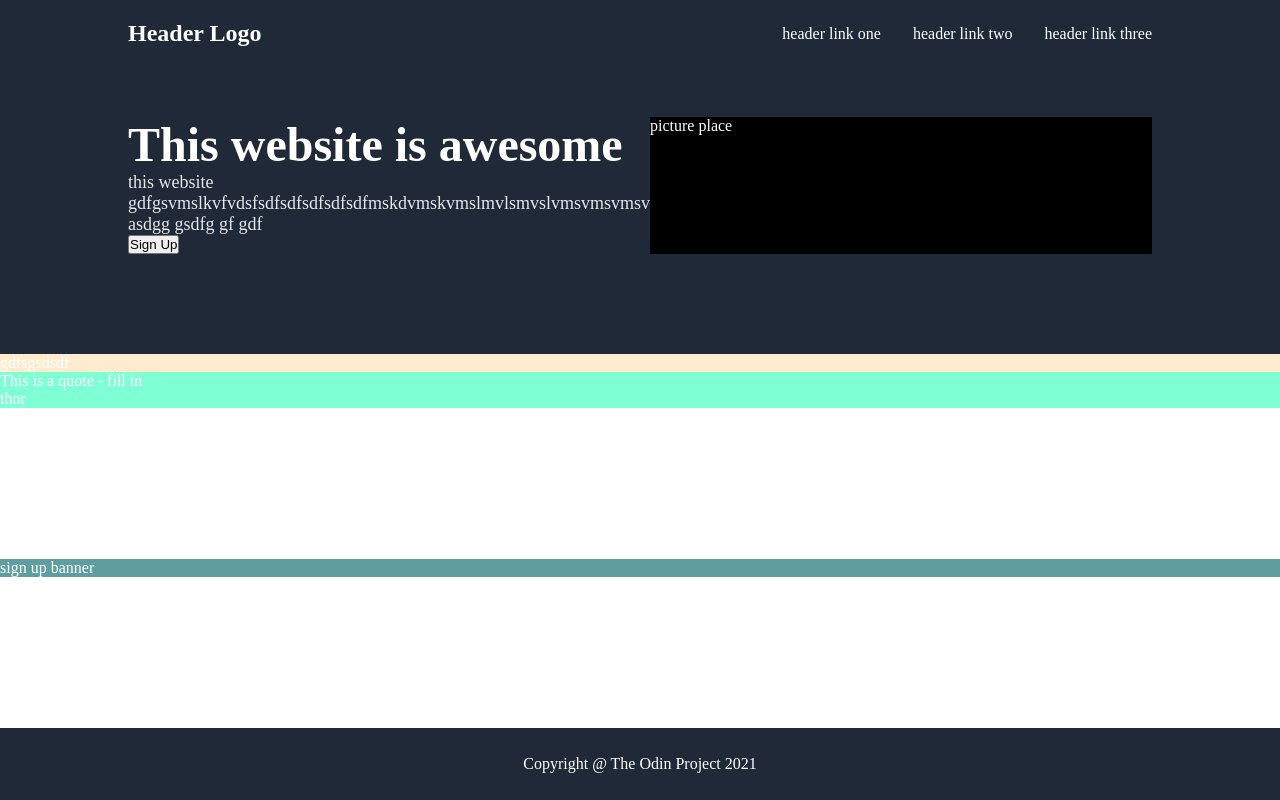
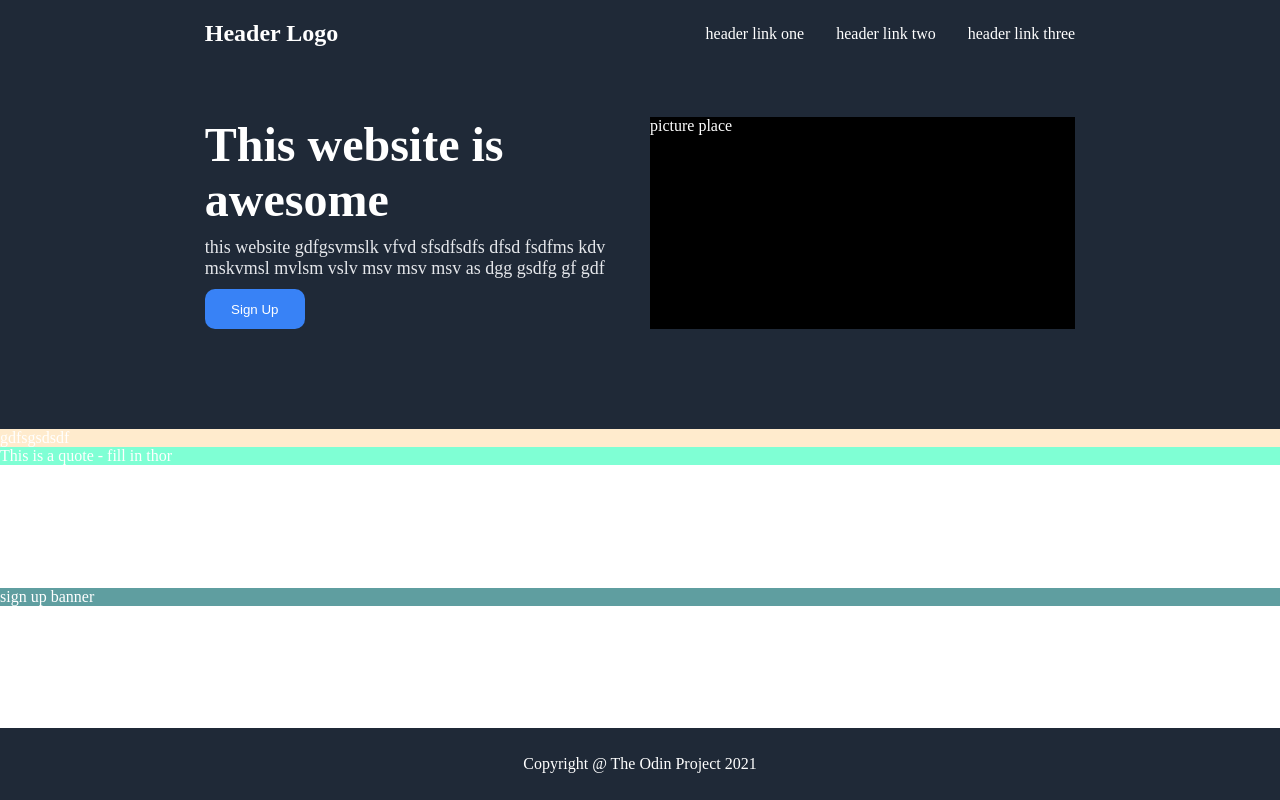
Before and after one commit to AlexNetrob/FirstLandingPage, a plain HTML site: page index.html in a window 1280 px wide. Drawn offline with Linux system fonts and the light colour scheme.

Commit message:
Edit button in a header element

```diff
--- a/index.html
+++ b/index.html
@@ -23,7 +23,7 @@
         <div class="bottom-header">
             <div class="left-side">
                 <h1>This website is awesome</h1>
-                <p>this website gdfgsvmslkvfvdsfsdfsdfsdfsdfsdfmskdvmskvmslmvlsmvslvmsvmsvmsv asdgg gsdfg  gf gdf</p>
+                <p>this website gdfgsvmslk vfvd sfsdfsdfs dfsd fsdfms kdv mskvmsl mvlsm vslv msv msv msv as dgg gsdfg  gf gdf</p>
                 <button class="sign-up">Sign Up</button>
             </div>
             <div class="picture">
@@ -38,8 +38,8 @@
     </div>
 
     <div class="quote">
-        <p>This is a quote - fill in</p>
-        <p>thor</p>
+        This is a quote - fill in
+        thor
     </div>
 
     <div class="sing-up-banner">
--- a/style.css
+++ b/style.css
@@ -5,7 +5,8 @@
 }
 
 body {
-
+    overflow: scroll;
+    overflow-x: hidden;
     color: white;
     margin: 0;
     min-height: 100vh;
@@ -26,20 +27,36 @@ body {
     display: flex;
     align-items: center;
     justify-content: space-between;
-    padding: 20px 10% 50px 10%;
+    padding: 20px 16% 50px 16%;
+}
+
+.bottom-header {
+    gap: 20px;
 
 }
 
 .left-side h1 {
     font-size: 48px;
     font-weight: extra-bold;
-    margin: 0;
-    padding: 0;
 }
 
 .left-side p {
     font-size: 18px;
     color: #E5E7EB;
+}
+
+.left-side button {
+    background-color: #3882F6;
+    color: white;
+    height: 30px;
+    width: 100px;
+    padding: 20px;
+    border-radius: 10px;
+    border-style: none;
+    cursor: pointer;
+    display: inline-flex;
+    justify-content: center;
+    align-items: center;
 }
 
 .logo {
@@ -55,11 +72,18 @@ body {
 }
 
 .left-side {
-    flex: 50%
+    width: 100%;
+    display: flex;
+    flex-direction: column;
+    flex: 50%;
+    gap: 10px;
+
 }
+
 .picture {
+    width: 100%;
     flex: 50%;
-    background-color:black;
+    background-color: black;
     align-self: stretch;
 }
 
```
